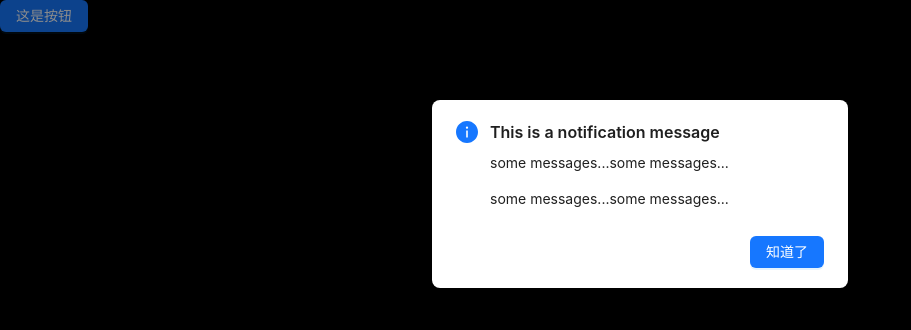
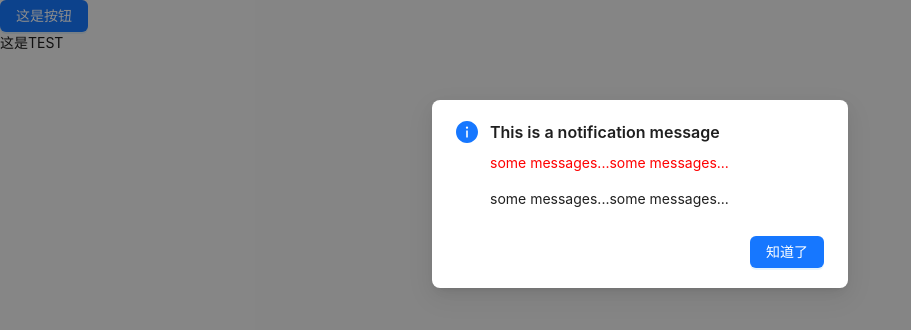
Before and after one commit to babyhzz/react-boilerplate, a React app: page / in a window 1280 px wide. Both pictures are taken after a click on the button "这是按钮". Shown: the top 330 px of the page, without its empty margins (0-911 px from the left). Built offline with nearby package versions, Linux system fonts and the light colour scheme.

Commit message:
配置 css-loader

```diff
--- a/public/index.html
+++ b/public/index.html
@@ -4,7 +4,8 @@
   <meta charset="UTF-8">
   <meta http-equiv="X-UA-Compatible" content="IE=edge">
   <meta name="viewport" content="width=device-width, initial-scale=1.0">
-  <title>Webpack5</title>
+  <title>React脚手架
+  </title>
 </head>
 <body>
   <div id="root"></div>
--- a/src/pages/Dashboard/index.tsx
+++ b/src/pages/Dashboard/index.tsx
@@ -14,7 +14,7 @@ function Dashboard() {
             title: "This is a notification message",
             content: (
               <div>
-                <p>some messages...some messages...</p>
+                <p className="test">some messages...some messages...</p>
                 <p>some messages...some messages...</p>
               </div>
             ),
--- a/src/styles/global.less
+++ b/src/styles/global.less
@@ -1,11 +1,12 @@
 body {
-  background-color: black;
+  background-color: #f3f3f3;
 }
 
-:global {
+// :global {
+
   /* 这里存放一些全局的样式覆盖 */
   .test {
     color: red;
     display: flex;
   }
-}
+//}
```
Also changed, not shown: 1 other file (tests, documents, lock files or other folders).
